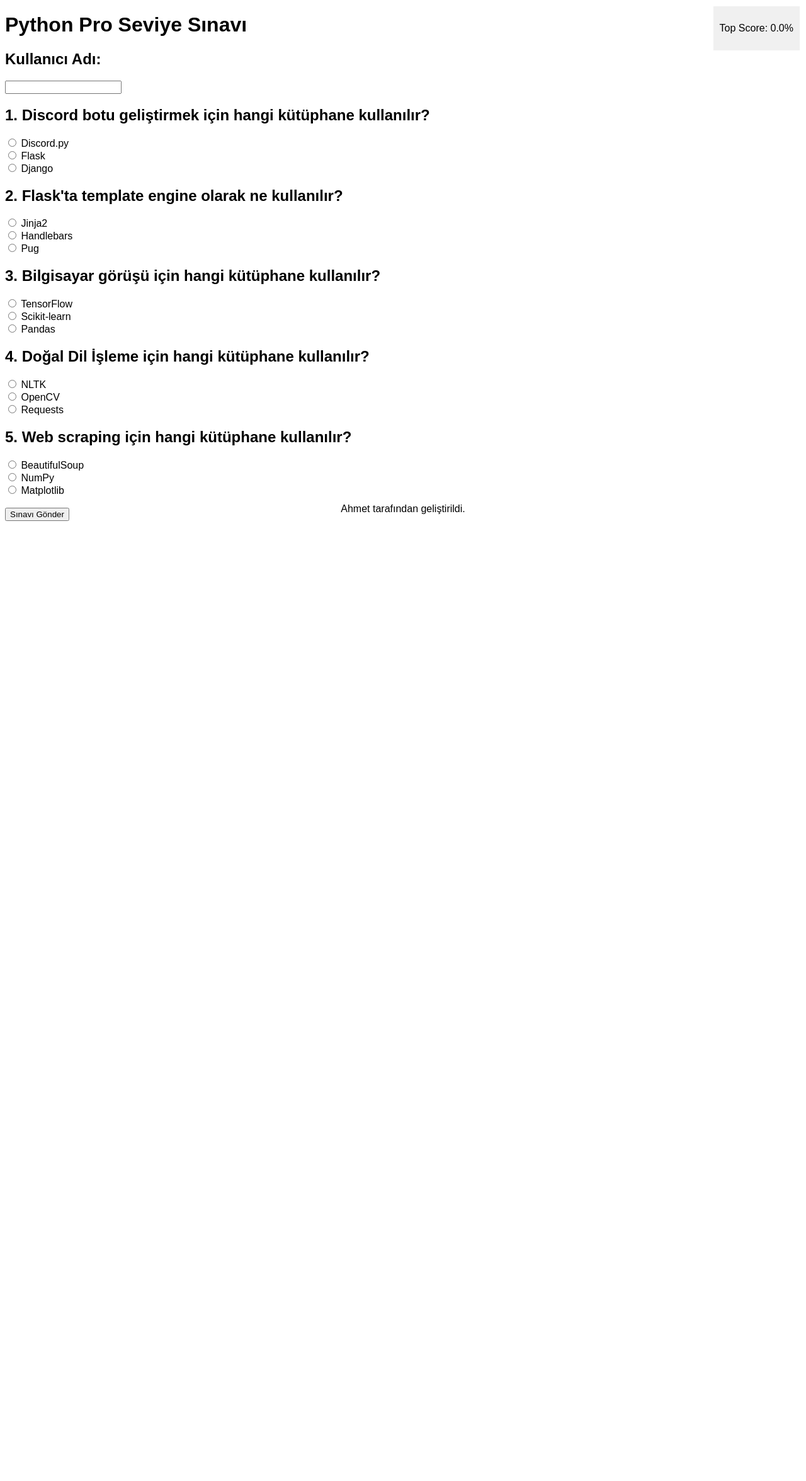
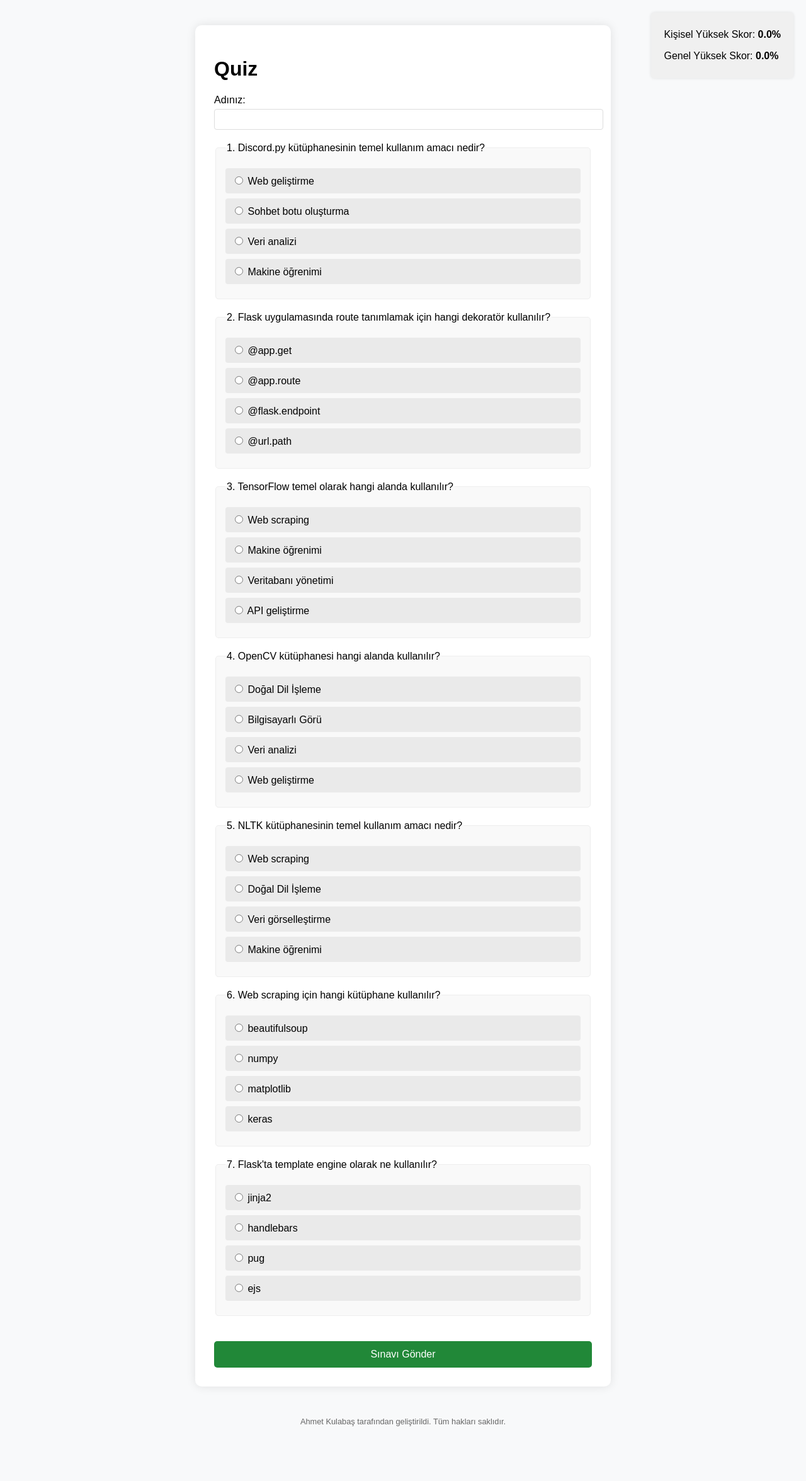
Before and after one commit to AhmetKLBS/Python-Pro, a Flask app: page / in a window 1280 px wide. Shown: the whole page at 63% size. Before the commit the page ends 827 px from the top, so only its background shows below. Run offline with Flask 3, Linux system fonts and the light colour scheme.

Commit message:
Update index.html

```diff
--- a/templates/index.html
+++ b/templates/index.html
@@ -1,54 +1,44 @@
 <!DOCTYPE html>
-<html>
+<html lang="tr">
 <head>
-    <title>Python Pro Quiz</title>
-    <style>
-        body { font-family: Arial, sans-serif; position: relative; min-height: 100vh; }
-        footer { position: absolute; bottom: 0; left: 0; right: 0; text-align: center; padding: 10px; }
-        .score-box { position: fixed; top: 10px; right: 10px; background: #f0f0f0; padding: 10px; }
-    </style>
+    <meta charset="UTF-8">
+    <meta name="viewport" content="width=device-width, initial-scale=1.0">
+    <link rel="stylesheet" href="{{ url_for('static', filename='css/style.css') }}">
+    <title>Quiz</title>
 </head>
 <body>
+    <!-- Sağ Üst Skor Kutusu -->
     <div class="score-box">
-        <p>Top Score: {{ top_score }}%</p>
+        <p>Kişisel Yüksek Skor: <strong>{{ user_highest }}%</strong></p>
+        <p>Genel Yüksek Skor: <strong>{{ top_score }}%</strong></p>
     </div>
 
-    <h1>Python Pro Seviye Sınavı</h1>
-    <form method="POST">
-        <h2>Kullanıcı Adı:</h2>
-        <input type="text" name="username" required>
+    <div class="quiz-container">
+        <h1>Quiz</h1>
+        <form method="POST" action="/submit">
+            <div class="user-input">
+                <label for="username">Adınız:</label>
+                <input type="text" name="username" id="username" required>
+            </div>
 
-        <h2>1. Discord botu geliştirmek için hangi kütüphane kullanılır?</h2>
-        <input type="radio" name="q1" value="discord.py" required> Discord.py<br>
-        <input type="radio" name="q1" value="flask"> Flask<br>
-        <input type="radio" name="q1" value="django"> Django<br>
+            {% for q in questions %}
+                <fieldset class="question-card">
+                    <legend>{{ q.id }}. {{ q.question }}</legend>
+                    {% for option in q.options %}
+                        <div class="option">
+                            <input type="radio" id="q{{ q.id }}_{{ loop.index }}" name="q{{ q.id }}" value="{{ option }}" required>
+                            <label for="q{{ q.id }}_{{ loop.index }}">{{ option }}</label>
+                        </div>
+                    {% endfor %}
+                </fieldset>
+            {% endfor %}
 
-        <h2>2. Flask'ta template engine olarak ne kullanılır?</h2>
-        <input type="radio" name="q2" value="jinja2" required> Jinja2<br>
-        <input type="radio" name="q2" value="handlebars"> Handlebars<br>
-        <input type="radio" name="q2" value="pug"> Pug<br>
+            <button type="submit" class="submit-btn">Sınavı Gönder</button>
+        </form>
+    </div>
 
-        <h2>3. Bilgisayar görüşü için hangi kütüphane kullanılır?</h2>
-        <input type="radio" name="q3" value="tensorflow" required> TensorFlow<br>
-        <input type="radio" name="q3" value="scikit"> Scikit-learn<br>
-        <input type="radio" name="q3" value="pandas"> Pandas<br>
-
-        <h2>4. Doğal Dil İşleme için hangi kütüphane kullanılır?</h2>
-        <input type="radio" name="q4" value="nltk" required> NLTK<br>
-        <input type="radio" name="q4" value="opencv"> OpenCV<br>
-        <input type="radio" name="q4" value="requests"> Requests<br>
-
-        <h2>5. Web scraping için hangi kütüphane kullanılır?</h2>
-        <input type="radio" name="q5" value="beautifulsoup" required> BeautifulSoup<br>
-        <input type="radio" name="q5" value="numpy"> NumPy<br>
-        <input type="radio" name="q5" value="matplotlib"> Matplotlib<br>
-
-        <br>
-        <input type="submit" value="Sınavı Gönder">
-    </form>
-
-    <footer>
-        Ahmet tarafından geliştirildi.
+    <footer class="footer">
+        <p>Ahmet Kulabaş tarafından geliştirildi. Tüm hakları saklıdır.</p>
     </footer>
 </body>
 </html>
```
